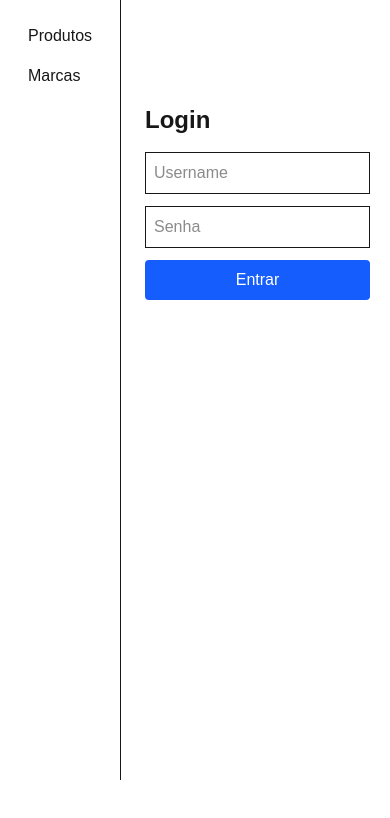
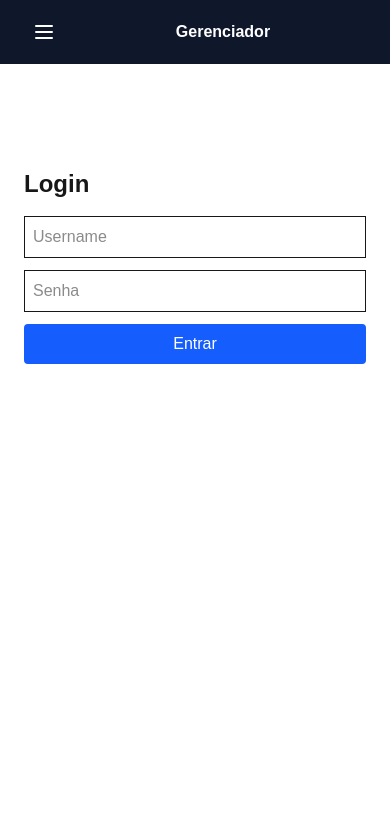
Before and after one commit to VitorAndreSilva/gerenciador-frontend, a Next.js app: page /login in a window 390 px wide. Shown: the top 818 px of the page. Built offline with nearby package versions, Linux system fonts and the light colour scheme.

Commit message:
FEAT: Adiciona exibição do preço no item do produto e ajusta a lógica do cabeçalho e da barra lateral

```diff
--- a/app/(private)/produtos/page.tsx
+++ b/app/(private)/produtos/page.tsx
@@ -6,6 +6,7 @@ type Produto = {
     id: number,
     nome: string,
     marca: string,
+    preco: number,
     quantidade: number
 }
 
--- a/app/login/page.tsx
+++ b/app/login/page.tsx
@@ -47,7 +47,7 @@ export default function Login() {
                 />
                 <button
                 type="submit"
-                className="bg-blue-600 text-white p-2 rounded"
+                className="bg-blue-600 hover:bg-blue-400 text-white p-2 rounded"
                 >
                     Entrar
                 </button>
--- a/components/layout/Header.tsx
+++ b/components/layout/Header.tsx
@@ -1,20 +1,56 @@
 "use client";
 import { useAuth } from "@/contexts/AuthContext";
 import Link from "next/link"
+import { useState } from "react";
 
 export default function Header() {
     const { user, loading, logout } = useAuth();
+    const [menuOpen, setMenuOpen] = useState(false);
 
     if (loading) return null;
-    if (!user) return null;
+    //if (!user) return null;
 
     return (
         <header className="h-16 bg-slate-900 text-white flex items-center px-6">
+            <button
+            onClick={() => setMenuOpen(!menuOpen)}
+            className="md:hidden mr-4 p-2"
+            >
+                <svg className="w-6 h-6" fill="none" stroke="currentColor" viewBox="0 0 24 24">
+                    <path strokeLinecap="round" strokeLinejoin="round" strokeWidth={2} d="M4 6h16M4 12h16M4 18h16" />
+                </svg>
+            </button>
+            {menuOpen && (
+                <nav className="absolute top-16 left-0 rigth-0 bg-slate-800 flex flex-col p-4">
+                    <Link
+                    href="/produtos"
+                    className="px-3 py-2 rounded hover:bg-gray-100"
+                    >
+                        Produtos
+                    </Link>
+                    <Link
+                    href="/marcas"
+                    className="px-3 py-2 rounded hover:bg-gray-100"
+                    >
+                        Marcas
+                    </Link>
+                </nav>
+            )}
+            <div className="md:hidden flex-1 flex justify-center">
                 <Link
                 href="/"
                 >
-                <h1 className="text-lg font-semibold">Gerenciador</h1>
+                    <h1 className="md:text-lg sm:text-md font-semibold">Gerenciador</h1>
                 </Link>
+            </div>
+            <div className="hidden md:block">
+                <Link
+                href="/"
+                >
+                    <h1 className="md:text-lg sm:text-md font-semibold">Gerenciador</h1>
+                </Link>
+            </div>
+            {user && (
                 <button
                 onClick={logout}
                 className="ml-auto bg-red-600 hover:bg-red-700
@@ -23,6 +59,7 @@ export default function Header() {
                 transition-colors
                 focus:outline-none focus:ring-2 focus:ring-red-400"
                 >Logout</button>
+            )}
         </header>
     )
 }
--- a/components/layout/Sidebar.tsx
+++ b/components/layout/Sidebar.tsx
@@ -2,7 +2,7 @@ import Link from "next/link"
 
 export default function Sidebar() {
     return (
-        <aside className="w-60 bg-white border-r min-h-[calc(100vh-4rem)] p-4">
+        <aside className="hidden md:block w-60 bg-white border-r min-h-[calc(100vh-4rem)] p-4">
             <nav className="flex flex-col gp-2">
                 <Link
                 href="/produtos"
--- a/components/produtos/ProdutoItem.tsx
+++ b/components/produtos/ProdutoItem.tsx
@@ -8,6 +8,7 @@ type Props = {
         id: number;
         nome: string;
         marca: string;
+        preco: number;
         quantidade: number;
     }
 }
@@ -27,6 +28,9 @@ export default function ProdutoItem({ produto }: Props) {
          <div className="border-t p-2 flex justify-between items-center">
             <div>
                 <h3 className="font-medium">{produto.marca} {produto.nome}</h3>
+                <p className="font-normal text-gray-700">
+                    Preço: {produto.preco}
+                </p>
                 <p className="text-sm text-gray-600">
                     Quantidade: {produto.quantidade}
                 </p>
```
Lines whose indentation alone changed are shown as unchanged.
